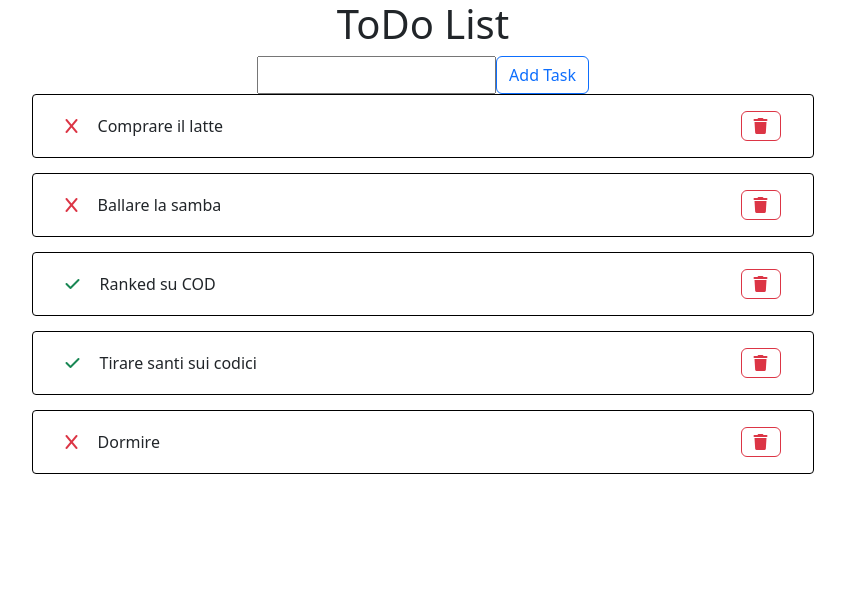
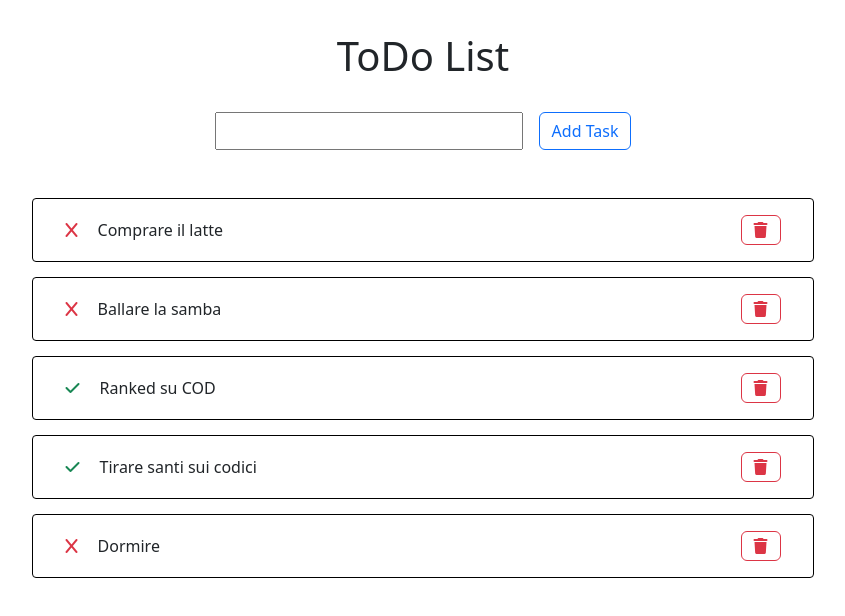
Before and after one commit to simonescoca/vue-todolist, a plain HTML site: page index.html in a window 1280 px wide. Shown: the whole page, without its empty margins (217-1062 px from the left). Drawn offline with nearby package versions, Linux system fonts and the light colour scheme.

Commit message:
changed header & input area style

```diff
--- a/style.css
+++ b/style.css
@@ -2,10 +2,15 @@
     width: 70%;
 }
 
-.my_title{
-    padding: 2rem 4rem;
+.my_header{
+    padding: 2rem 4rem 3rem;
     font-size: 1.3rem;
     font-weight: 700;
+}
+
+.my_inputs{
+    padding-top: 1.5rem;
+    gap: 1rem;
 }
 
 .my_list{
```
